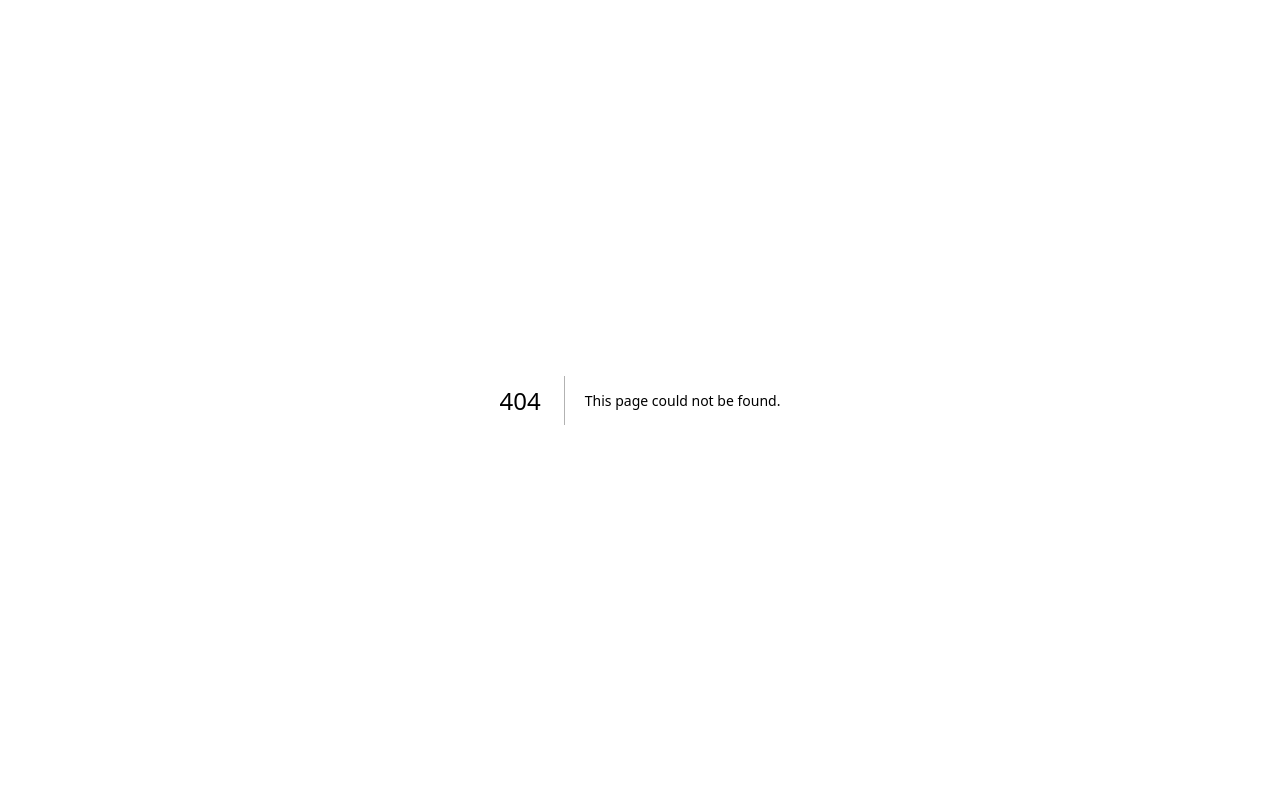
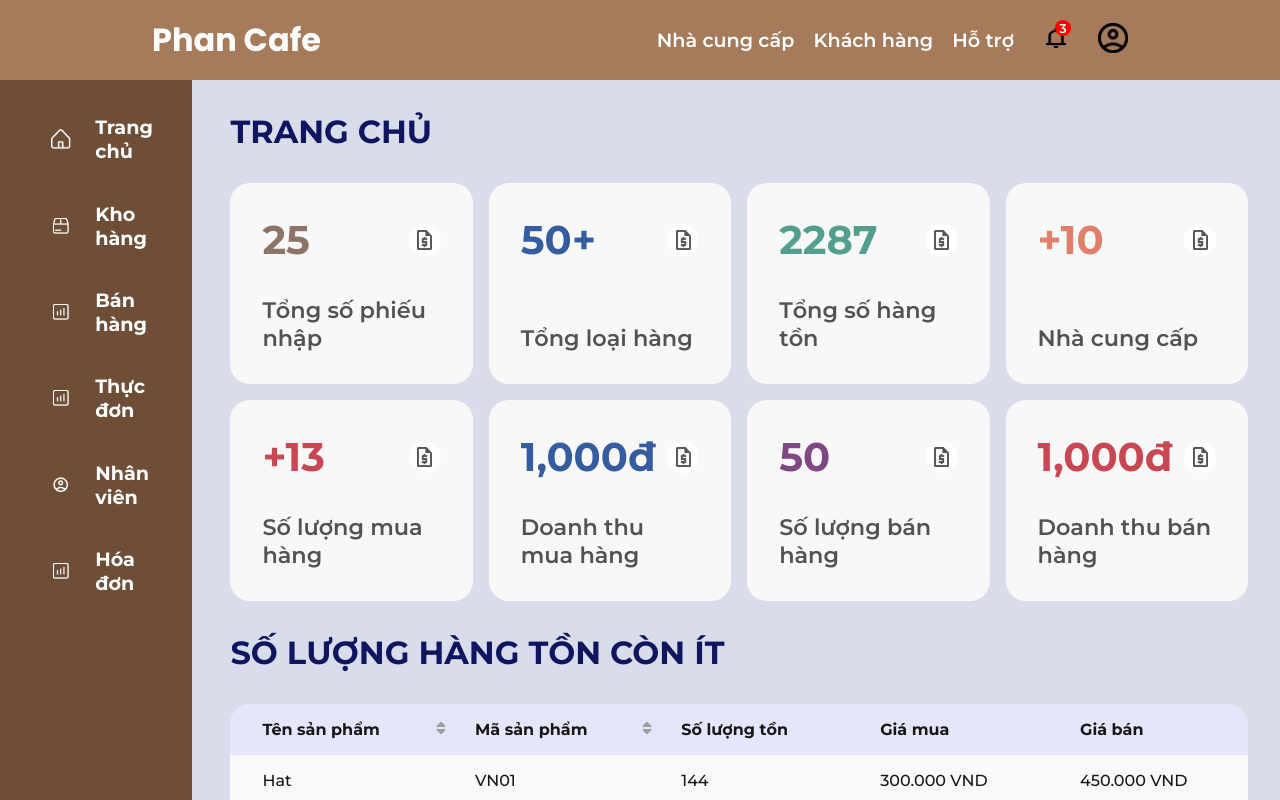
Before and after one commit to hidr0c/CoffeShopManagerWebsite, a Next.js app: page /dashboard in a window 1280 px wide. Before the commit this address had no page. Built offline with nearby package versions, Linux system fonts and the light colour scheme; a web font is replaced by a local one.

Commit message:
fix import

```diff
--- a/src/app/dashboard/menu/page.tsx
+++ b/src/app/dashboard/menu/page.tsx
@@ -1,8 +1,8 @@
 'use client'
 
 import styles from './menu.module.scss'
-import { Table, TableCell, TableHead, TableRow, TableBody } from "../../components/ui/table/table";
-import Export from '../../components/modal-content/export/export';
+import { Table, TableCell, TableHead, TableRow, TableBody } from "@components/ui/table/table";
+import Export from '@components/modal-content/export/export';
 import { FaRegEdit, FaRegTrashAlt } from 'react-icons/fa';
 import AddDishModal from '@/components/modal-content/add-menu/addMenu';
 
--- /dev/null
+++ b/src/app/dashboard/page.module.scss
@@ -0,0 +1,188 @@
+// .page {
+//   --gray-rgb: 0, 0, 0;
+//   --gray-alpha-200: rgba(var(--gray-rgb), 0.08);
+//   --gray-alpha-100: rgba(var(--gray-rgb), 0.05);
+
+//   --button-primary-hover: #383838;
+//   --button-secondary-hover: #f2f2f2;
+
+//   display: grid;
+//   grid-template-rows: 20px 1fr 20px;
+//   align-items: center;
+//   justify-items: center;
+//   min-height: 100svh;
+//   padding: 80px;
+//   gap: 64px;
+//   font-family: var(--font-geist-sans);
+// }
+
+// @media (prefers-color-scheme: dark) {
+//   .page {
+//     --gray-rgb: 255, 255, 255;
+//     --gray-alpha-200: rgba(var(--gray-rgb), 0.145);
+//     --gray-alpha-100: rgba(var(--gray-rgb), 0.06);
+
+//     --button-primary-hover: #ccc;
+//     --button-secondary-hover: #1a1a1a;
+//   }
+// }
+
+
+
+// .main {
+//   display: flex;
+//   flex-direction: column;
+//   gap: 32px;
+//   grid-row-start: 2;
+// }
+
+// .main ol {
+//   font-family: var(--font-geist-mono);
+//   padding-left: 0;
+//   margin: 0;
+//   font-size: 14px;
+//   line-height: 24px;
+//   letter-spacing: -0.01em;
+//   list-style-position: inside;
+// }
+
+// .main li:not(:last-of-type) {
+//   margin-bottom: 8px;
+// }
+
+// .main code {
+//   font-family: inherit;
+//   background: var(--gray-alpha-100);
+//   padding: 2px 4px;
+//   border-radius: 4px;
+//   font-weight: 600;
+// }
+
+// .ctas {
+//   display: flex;
+//   gap: 16px;
+// }
+
+// .ctas a {
+//   appearance: none;
+//   border-radius: 128px;
+//   height: 48px;
+//   padding: 0 20px;
+//   border: none;
+//   border: 1px solid transparent;
+//   transition: background 0.2s, color 0.2s, border-color 0.2s;
+//   cursor: pointer;
+//   display: flex;
+//   align-items: center;
+//   justify-content: center;
+//   font-size: 16px;
+//   line-height: 20px;
+//   font-weight: 500;
+// }
+
+// a.primary {
+//   background: var(--foreground);
+//   color: var(--background);
+//   gap: 8px;
+// }
+
+// a.secondary {
+//   border-color: var(--gray-alpha-200);
+//   min-width: 180px;
+// }
+
+// .footer {
+//   grid-row-start: 3;
+//   display: flex;
+//   gap: 24px;
+// }
+
+// .footer a {
+//   display: flex;
+//   align-items: center;
+//   gap: 8px;
+// }
+
+// .footer img {
+//   flex-shrink: 0;
+// }
+
+// /* Enable hover only on non-touch devices */
+// @media (hover: hover) and (pointer: fine) {
+//   a.primary:hover {
+//     background: var(--button-primary-hover);
+//     border-color: transparent;
+//   }
+
+//   a.secondary:hover {
+//     background: var(--button-secondary-hover);
+//     border-color: transparent;
+//   }
+
+//   .footer a:hover {
+//     text-decoration: underline;
+//     text-underline-offset: 4px;
+//   }
+// }
+
+// @media (max-width: 600px) {
+//   .page {
+//     padding: 32px;
+//     padding-bottom: 80px;
+//   }
+
+//   .main {
+//     align-items: center;
+//   }
+
+//   .main ol {
+//     text-align: center;
+//   }
+
+//   .ctas {
+//     flex-direction: column;
+//   }
+
+//   .ctas a {
+//     font-size: 14px;
+//     height: 40px;
+//     padding: 0 16px;
+//   }
+
+//   a.secondary {
+//     min-width: auto;
+//   }
+
+//   .footer {
+//     flex-wrap: wrap;
+//     align-items: center;
+//     justify-content: center;
+//   }
+// }
+
+// @media (prefers-color-scheme: dark) {
+//   .logo {
+//     filter: invert();
+//   }
+// }
+
+
+.container {
+  font-family: 'Montserrat';
+
+  .statistic{
+    display: grid;
+    grid-template-columns: repeat(4,1fr);
+    gap: 1em;
+    padding: 2em 0em 2em 0;
+  }
+}
+
+
+@media (max-width:900px) {
+  .container {
+    .statistic {
+      grid-template-columns: repeat(2,1fr);
+    }
+  }
+}
--- /dev/null
+++ b/src/app/dashboard/page.tsx
@@ -0,0 +1,95 @@
+import Image from "next/image";
+import styles from "@/page.module.scss";
+import { Card } from "@ui/card/card";
+import { Table, TableCell, TableHead, TableRow, TableBody } from "@components/ui/table/table";
+import { formatCurrency } from "@/helper/format";
+
+export default function Dashboard() {
+  const data = [
+    {
+      id: 'VN01',
+      name: 'Hat',
+      quant: 144,
+      purchase: 300000,
+      sell: 450000,
+    },
+    {
+      id: 'VN01',
+      name: 'Hat',
+      quant: 144,
+      purchase: 300000,
+      sell: 450000,
+    },
+    {
+      id: 'VN01',
+      name: 'Hat',
+      quant: 144,
+      purchase: 300000,
+      sell: 450000,
+    },
+    {
+      id: 'VN01',
+      name: 'Hat',
+      quant: 144,
+      purchase: 300000,
+      sell: 450000,
+    },
+    {
+      id: 'VN01',
+      name: 'Hat',
+      quant: 144,
+      purchase: 300000,
+      sell: 450000,
+    },
+    {
+      id: 'VN01',
+      name: 'Hat',
+      quant: 144,
+      purchase: 300000,
+      sell: 450000,
+    }
+  ]
+
+  return (
+
+    <div className={styles.container}>
+      <h1 className="title">TRANG CHỦ</h1>
+      <div className={styles.statistic}>
+        <Card number="25" textColor="#8E7468" label="Tổng số phiếu nhập" icon={<Image src={'/images/request_quote.png'} width={15} height={20} alt="Request quote" />} />
+        <Card number="50+" textColor="#365CA0" label="Tổng loại hàng" icon={<Image src={'/images/request_quote.png'} width={15} height={20} alt="Request quote" />} />
+        <Card number="2287" textColor="#539F8F" label="Tổng số hàng tồn" icon={<Image src={'/images/request_quote.png'} width={15} height={20} alt="Request quote" />} />
+        <Card number="+10" textColor="#E27F6A" label="Nhà cung cấp" icon={<Image src={'/images/request_quote.png'} width={15} height={20} alt="Request quote" />} />
+        <Card number="+13" textColor="#C94752" label="Số lượng mua hàng" icon={<Image src={'/images/request_quote.png'} width={15} height={20} alt="Request quote" />} />
+        <Card number="1,000đ" textColor="#365CA0" label="Doanh thu mua hàng" icon={<Image src={'/images/request_quote.png'} width={15} height={20} alt="Request quote" />} />
+        <Card number="50" textColor="#7F4783" label="Số lượng bán hàng" icon={<Image src={'/images/request_quote.png'} width={15} height={20} alt="Request quote" />} />
+        <Card number="1,000đ" textColor="#C94752" label="Doanh thu bán hàng" icon={<Image src={'/images/request_quote.png'} width={15} height={20} alt="Request quote" />} />
+
+      </div>
+      <div className="">
+        <h1 className="title">SỐ LƯỢNG HÀNG TỒN CÒN ÍT</h1>
+        <Table style={{ width: '100%', marginTop: '2em' }}>
+          <TableHead style={{ background: '#E5E6FA' }}>
+            <TableRow>
+              <TableCell style={{ padding: '1em 1em 1em 2em' }}>Tên sản phẩm</TableCell>
+              <TableCell sort={true} style={{ padding: '1em 1em 1em 2em' }}>Mã sản phẩm</TableCell>
+              <TableCell sort={true} style={{ padding: '1em 1em 1em 2em' }}>Số lượng tồn</TableCell>
+              <TableCell style={{ padding: '1em 1em 1em 2em' }}>Giá mua</TableCell>
+              <TableCell style={{ padding: '1em 1em 1em 2em' }}>Giá bán</TableCell>
+            </TableRow>
+          </TableHead>
+          <TableBody>
+            {data.map((item, index) => (
+              <TableRow key={index}>
+                <TableCell style={{ padding: '1em 1em 1em 2em' }}>{item.name}</TableCell>
+                <TableCell style={{ padding: '1em 1em 1em 2em' }}>{item.id}</TableCell>
+                <TableCell style={{ padding: '1em 1em 1em 2em' }}>{item.quant}</TableCell>
+                <TableCell style={{ padding: '1em 1em 1em 2em' }}>{formatCurrency(item.purchase)}</TableCell>
+                <TableCell style={{ padding: '1em 1em 1em 2em' }}>{formatCurrency(item.sell)}</TableCell>
+              </TableRow>
+            ))}
+          </TableBody>
+        </Table>
+      </div>
+    </div>
+  );
+}
--- a/src/app/dashboard/supplier/page.tsx
+++ b/src/app/dashboard/supplier/page.tsx
@@ -1,6 +1,6 @@
 import styles from './warehouse.module.scss'
-import { Table, TableCell, TableHead, TableRow, TableBody } from "../../components/ui/table/table";
-import SupplierForm from '../../components/modal-content/supplier/supplier';
+import { Table, TableCell, TableHead, TableRow, TableBody } from "@components/ui/table/table";
+import SupplierForm from '@components/modal-content/supplier/supplier';
 import { FaRegTrashAlt } from 'react-icons/fa';
 
 export default function Supplier() {
--- a/tsconfig.json
+++ b/tsconfig.json
@@ -10,7 +10,10 @@
       ],
       "@services/*": [
         "./src/app/services/*"
-      ]
+      ],
+      "@components/*": [
+        "./src/app/components/*"
+      ],
     },
     "lib": [
       "dom",
```
Also changed, not shown: src/app/dashboard/customer/page.tsx (+9 -9 lines), src/app/dashboard/employee/page.tsx (+9 -9 lines), src/app/dashboard/warehouse/page.tsx (+4 -4 lines).
